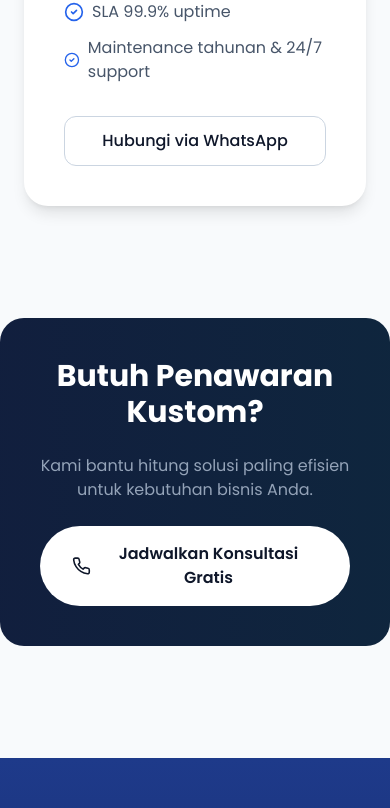
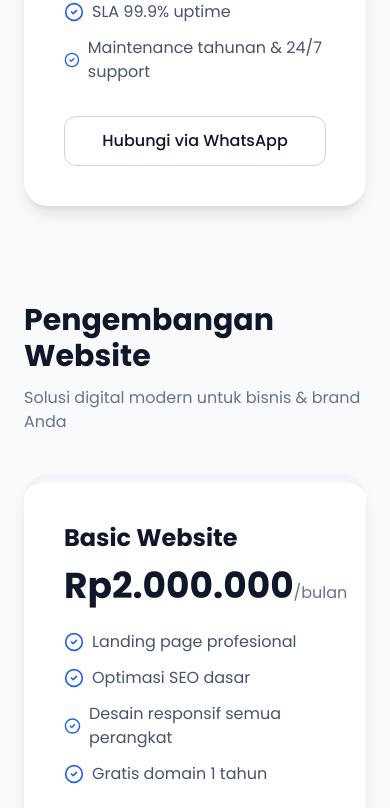
Before and after one commit to aldi1995/mytechv2, a React (Vite) app: page /pricing in a window 390 px wide. Shown: the part 1910-2718 px from the top of the page. Built offline with nearby package versions, Linux system fonts and the light colour scheme.

Commit message:
Update pricing.jsx - add Mobile Apps, IT Consulting, and dark mode

```diff
--- a/src/components/Pricing.jsx
+++ b/src/components/Pricing.jsx
@@ -70,7 +70,135 @@ const Pricing = () => {
         },
       ],
     },
-    // (Kategori lain tetap sama seperti sebelumnya)
+    {
+      category: "Pengembangan Website",
+      tagline: "Solusi digital modern untuk bisnis & brand Anda",
+      plans: [
+        {
+          name: "Basic Website",
+          monthly: "Rp2.000.000",
+          yearly: "Rp20.000.000",
+          gradient: "from-green-600 to-emerald-500",
+          features: [
+            "Landing page profesional",
+            "Optimasi SEO dasar",
+            "Desain responsif semua perangkat",
+            "Gratis domain 1 tahun",
+          ],
+        },
+        {
+          name: "Business Website",
+          monthly: "Rp3.500.000",
+          yearly: "Rp35.000.000",
+          gradient: "from-emerald-600 to-green-600",
+          popular: true,
+          features: [
+            "Multi-page (Home, About, Services, Contact)",
+            "Integrasi WhatsApp & Maps",
+            "Formulir kontak dinamis",
+            "Dukungan teknis 6 bulan",
+          ],
+        },
+        {
+          name: "E-Commerce Pro",
+          monthly: "Rp6.000.000",
+          yearly: "Rp60.000.000",
+          gradient: "from-teal-600 to-green-500",
+          features: [
+            "Sistem katalog & keranjang belanja",
+            "Integrasi pembayaran (Midtrans/Xendit)",
+            "Dashboard admin & laporan penjualan",
+            "Dukungan prioritas 12 bulan",
+          ],
+        },
+      ],
+    },
+    {
+      category: "Pengembangan Mobile Apps",
+      tagline: "Aplikasi Android & iOS untuk memperluas jangkauan bisnis Anda",
+      plans: [
+        {
+          name: "Starter App",
+          monthly: "Rp8.000.000",
+          yearly: "Rp75.000.000",
+          gradient: "from-purple-600 to-indigo-500",
+          features: [
+            "Aplikasi Android (Play Store ready)",
+            "Autentikasi pengguna dasar",
+            "Notifikasi push sederhana",
+            "Support bugfix 3 bulan",
+          ],
+        },
+        {
+          name: "Pro App",
+          monthly: "Rp15.000.000",
+          yearly: "Rp140.000.000",
+          gradient: "from-indigo-600 to-violet-600",
+          popular: true,
+          features: [
+            "Android & iOS (Cross-platform Flutter/React Native)",
+            "Integrasi API & database cloud",
+            "Desain UI/UX profesional",
+            "Dukungan teknis prioritas 6 bulan",
+          ],
+        },
+        {
+          name: "Custom App",
+          monthly: "Hubungi Kami",
+          yearly: "Hubungi Kami",
+          gradient: "from-violet-700 to-purple-500",
+          features: [
+            "Integrasi sistem backend kompleks",
+            "Deployment multi-environment",
+            "Maintenance tahunan",
+            "Konsultasi fitur advance & scaling",
+          ],
+        },
+      ],
+    },
+    {
+      category: "IT Consulting & Maintenance",
+      tagline: "Pendampingan teknologi dan pemeliharaan sistem profesional",
+      plans: [
+        {
+          name: "Consult Basic",
+          monthly: "Rp1.500.000",
+          yearly: "Rp15.000.000",
+          gradient: "from-orange-600 to-amber-500",
+          features: [
+            "Analisis kebutuhan sistem",
+            "Rekomendasi solusi digital",
+            "Laporan konsultasi bulanan",
+            "Support teknis 1 bulan",
+          ],
+        },
+        {
+          name: "Consult Pro",
+          monthly: "Rp3.000.000",
+          yearly: "Rp30.000.000",
+          gradient: "from-amber-600 to-orange-600",
+          popular: true,
+          features: [
+            "Pendampingan pengembangan sistem",
+            "Optimasi performa aplikasi",
+            "Audit keamanan & data",
+            "Support teknis prioritas 3 bulan",
+          ],
+        },
+        {
+          name: "Dedicated Support",
+          monthly: "Hubungi Kami",
+          yearly: "Hubungi Kami",
+          gradient: "from-orange-700 to-yellow-500",
+          features: [
+            "Tim IT khusus untuk perusahaan Anda",
+            "Monitoring sistem 24/7",
+            "Konsultasi dan upgrade rutin",
+            "Perjanjian SLA profesional",
+          ],
+        },
+      ],
+    },
   ];
 
   return (
@@ -96,7 +224,9 @@ const Pricing = () => {
         <div className="mt-8 flex justify-center items-center gap-3">
           <span
             className={`text-sm font-medium ${
-              !isYearly ? "text-blue-600 dark:text-blue-400" : "text-slate-500 dark:text-slate-400"
+              !isYearly
+                ? "text-blue-600 dark:text-blue-400"
+                : "text-slate-500 dark:text-slate-400"
             }`}
           >
             Bulanan
@@ -113,10 +243,13 @@ const Pricing = () => {
           </label>
           <span
             className={`text-sm font-medium ${
-              isYearly ? "text-blue-600 dark:text-blue-400" : "text-slate-500 dark:text-slate-400"
+              isYearly
+                ? "text-blue-600 dark:text-blue-400"
+                : "text-slate-500 dark:text-slate-400"
             }`}
           >
-            Tahunan <span className="ml-1 text-xs text-green-500">(Hemat 20%)</span>
+            Tahunan{" "}
+            <span className="ml-1 text-xs text-green-500">(Hemat 20%)</span>
           </span>
         </div>
       </div>
@@ -128,7 +261,9 @@ const Pricing = () => {
             <h3 className="text-3xl font-bold text-slate-900 dark:text-white mb-3">
               {cat.category}
             </h3>
-            <p className="text-slate-500 dark:text-slate-400 mb-10">{cat.tagline}</p>
+            <p className="text-slate-500 dark:text-slate-400 mb-10">
+              {cat.tagline}
+            </p>
 
             <div className="grid grid-cols-1 md:grid-cols-3 gap-10">
               {cat.plans.map((plan) => (
```
